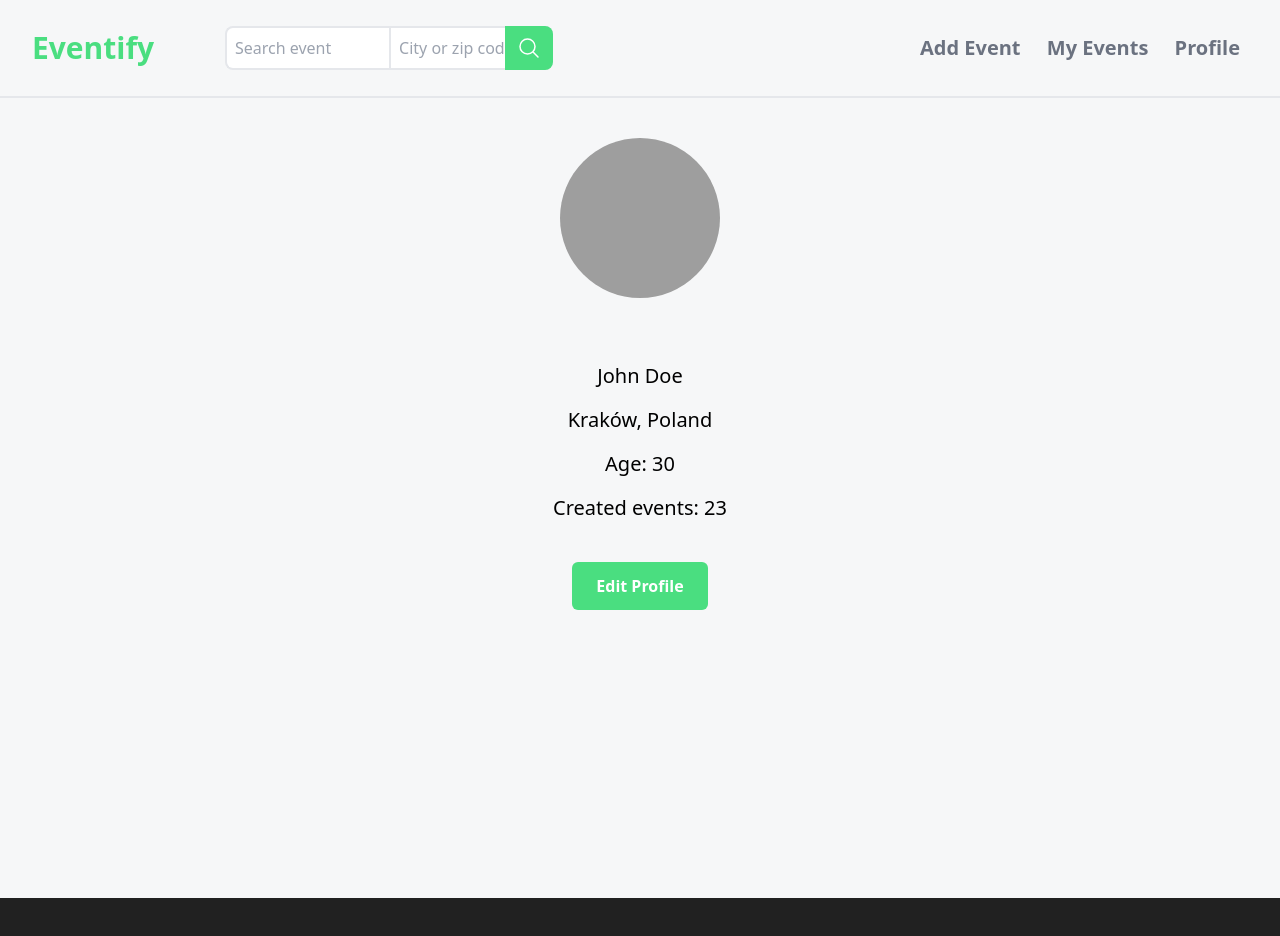
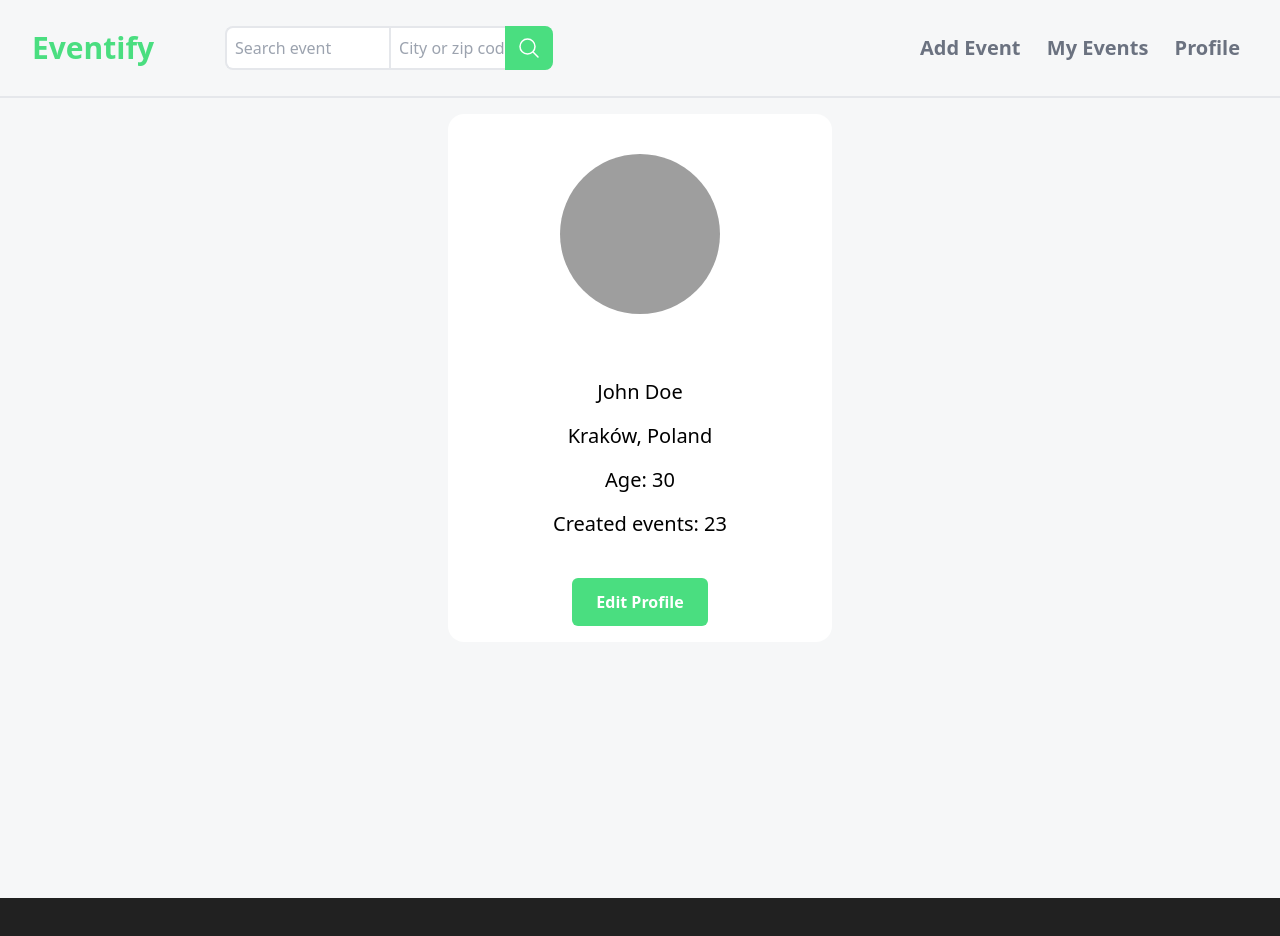
Before and after one commit to Shaymoun/eventify, a React (Vite) app: page /profile in a window 1280 px wide. Shown: the top 936 px of the page. Built offline with nearby package versions, Linux system fonts and the light colour scheme; grey boxes are pictures that could not be loaded.

Commit message:
chore: Quick styling changes in ProfilePage.

```diff
--- a/src/pages/MyEvents.jsx
+++ b/src/pages/MyEvents.jsx
@@ -1,5 +1,11 @@
+import EventsList from "../components/EventsList"
+
 const MyEventsPage = () => {
-	return <div>MyEventsPage</div>
+	return (
+		<>
+			<EventsList />
+		</>
+	)
 }
 
 export default MyEventsPage
--- a/src/pages/Profile.jsx
+++ b/src/pages/Profile.jsx
@@ -2,8 +2,8 @@ import Button from "../ui/Button"
 
 const ProfilePage = () => {
 	return (
-		<>
-			<div className='flex flex-col justify-center items-center py-4 px-2 '>
+		<div className='p-4 rounded-md '>
+			<div className='flex flex-col justify-center items-center py-4 px-2 mx-auto bg-white rounded-2xl md:w-4/5 lg:w-96'>
 				<div className='p-6'>
 					<img
 						src='https://source.unsplash.com/random/300x300'
@@ -11,7 +11,7 @@ const ProfilePage = () => {
 						className='rounded-full h-40'
 					/>
 				</div>
-				<div className="my-8 *:py-2 text-xl text-center">
+				<div className='my-8 *:py-2 text-xl text-center'>
 					<h2>John Doe</h2>
 					<p>Kraków, Poland</p>
 					<p>Age: 30</p>
@@ -19,7 +19,7 @@ const ProfilePage = () => {
 				</div>
 				<Button>Edit Profile</Button>
 			</div>
-		</>
+		</div>
 	)
 }
 
```
